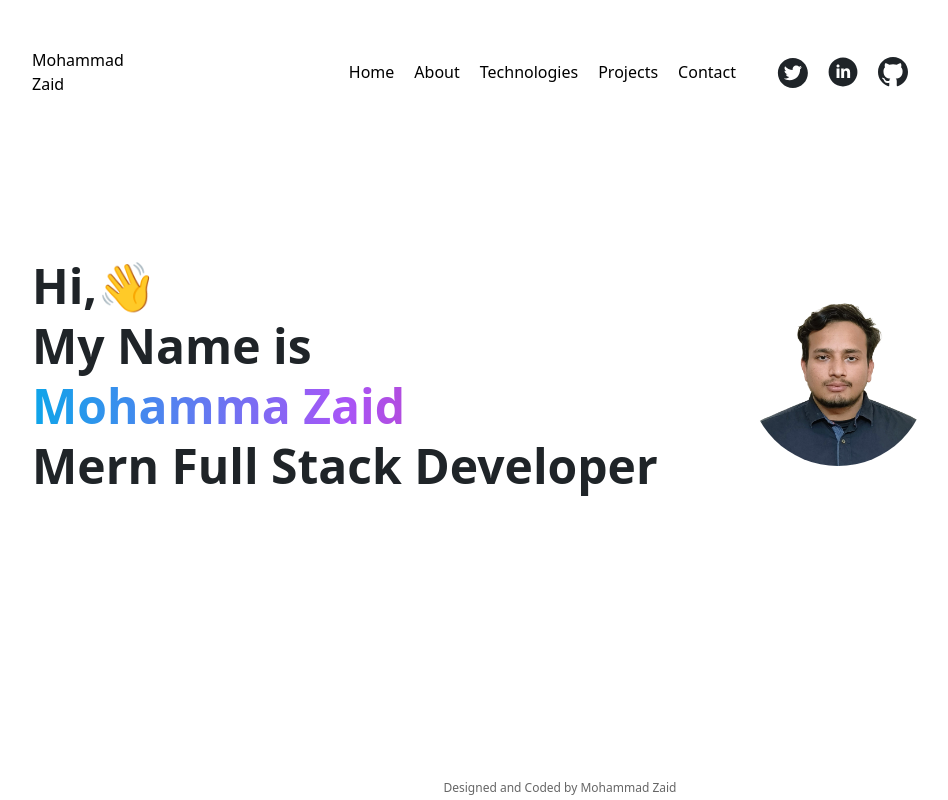
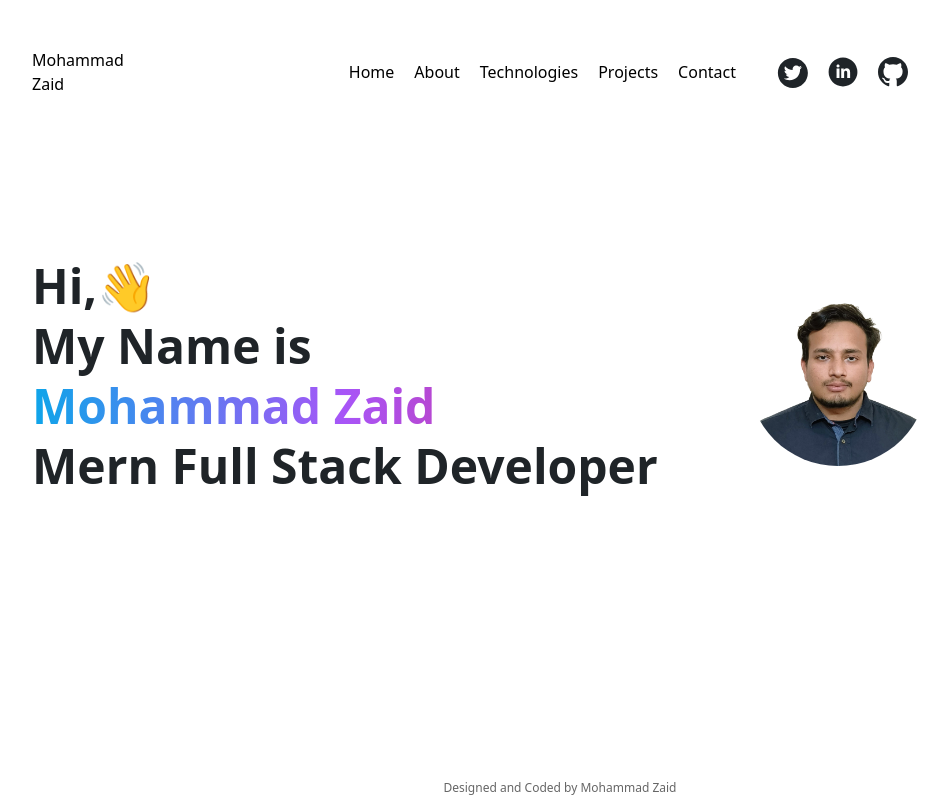
Before and after one commit to zaidkhan2625/myportfolio, a React (Create React App) app: page / in a window 1280 px wide. Shown: the whole page, without its empty margins (160-1108 px from the left). Built offline with nearby package versions, Linux system fonts and the light colour scheme.

Commit message:
allmost complted

```diff
--- a/src/Details.js
+++ b/src/Details.js
@@ -32,7 +32,7 @@ export const logos = {
 
 // Enter your Personal Details here
 export const personalDetails = {
-  name: "Mohamma Zaid",
+  name: "Mohammad Zaid",
   tagline: "Mern Full Stack Developer",
   img: profile,
   about: `Hello! I'm Mohammad Zaid, a passionate MERN (MongoDB, Express.js, React.js, Node.js , JavaSript) full-stack developer with a keen interest in crafting robust and user-friendly web applications. With a background in computer science , I've honed my skills in both front-end and back-end development to deliver seamless digital experiences.`,
```
